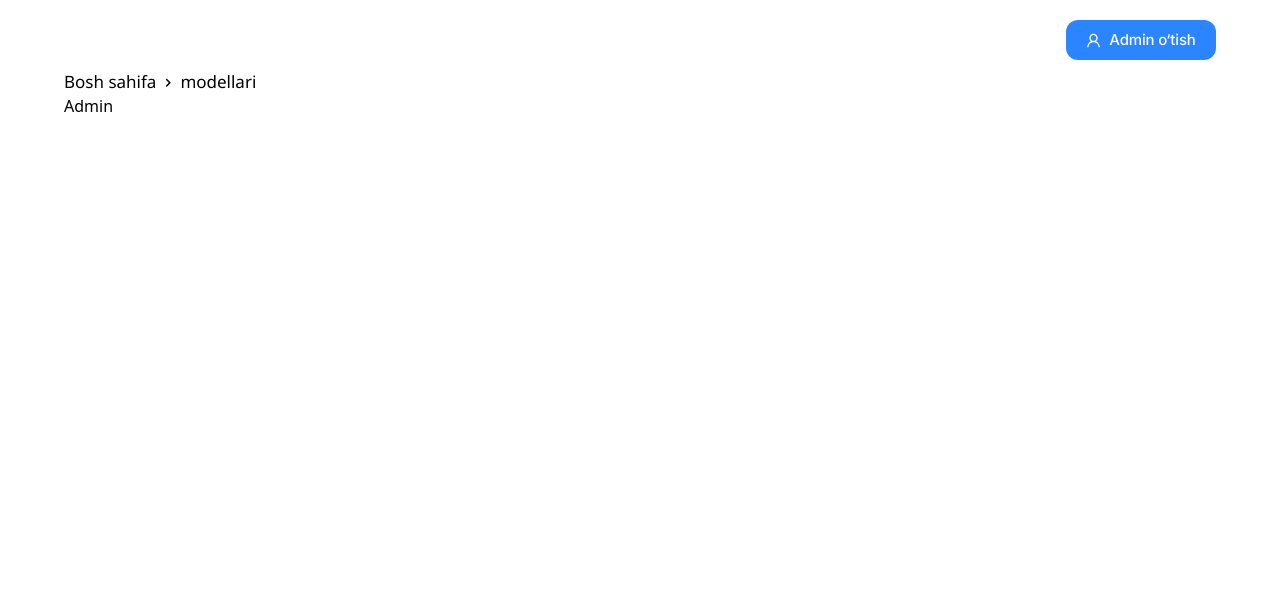
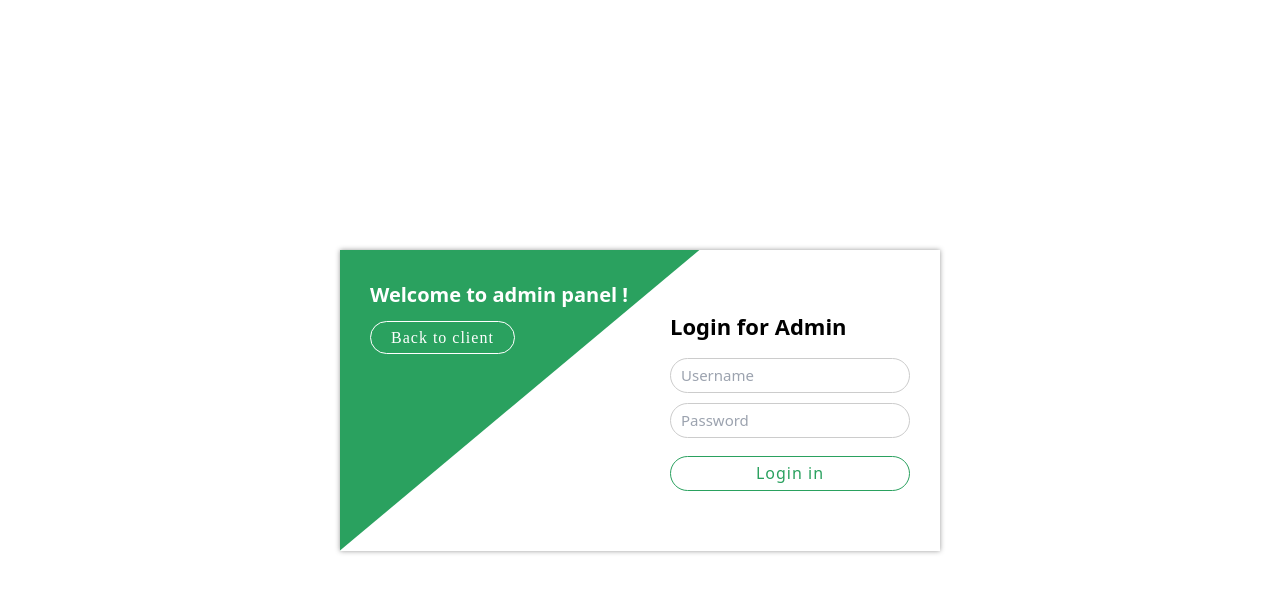
Before and after one commit to Ilg0rbek/avtosalon-frontend, a React (Create React App) app: page /admin in a window 1280 px wide. Shown: the top 592 px of the page. Built offline with nearby package versions, Linux system fonts and the light colour scheme.

Commit message:
admin panel starting...

```diff
--- a/src/App.tsx
+++ b/src/App.tsx
@@ -1,6 +1,6 @@
 import React from "react";
 import "./App.css";
-import Home from "./components/home";
+import Home from "./components/Home";
 
 function App() {
   return (
--- /dev/null
+++ b/src/admin/admin.css
@@ -0,0 +1,171 @@
+  button,
+  input,
+  select,
+  textarea {
+      font: inherit;
+  }
+
+a {
+      color: inherit;
+  }
+.profile {
+      display: flex;
+      align-items: center;
+      flex-direction: column;
+      padding: 3rem;
+      width: 90%;
+      max-width: 300px;
+      background-color: #1b2028;
+      border-radius: 16px;
+      position: relative;
+      border: 3px solid transparent;
+      background-clip: padding-box;
+      text-align: center;
+      color: #f1f3f3;
+      background-image: linear-gradient(135deg, rgba(117, 46, 123, 0.35), rgba9115, 774, 88, 0.1) (#1b2028 20%, #1b2028 100%);
+  }
+.wrapper {
+      margin: 0 auto;
+      width: 100%;
+      max-width: 1140px;
+      min-height: 100vh;
+      display: flex;
+      align-items: center;
+      justify-content: center;
+      flex-direction: column;
+  }
+
+  .container {
+      position: relative;
+      width: 100%;
+      max-width: 600px;
+      height: auto;
+      display: flex;
+      background: #ffffff;
+      box-shadow: 0 0 5px #999999;
+  }
+
+  .login .col-left,
+  .login .col-right {
+      padding: 30px;
+      display: flex;
+  }
+
+  .login .col-left {
+      width: 60%;
+      clip-path: polygon(0 0, 0% 100%, 100% 0);
+      background: #2aa15f;
+  }
+
+  .login .col-right {
+      padding: 60px 30px;
+      width: 50%;
+      margin-left: -10%;
+  }
+
+  .login .login-text {
+      position: relative;
+      width: 100%;
+      color: #ffffff;
+  }
+
+  .login .login-text h2 {
+      margin: 0 0 15px 0;
+      font-size: 20px;
+      font-weight: 700;
+  }
+
+  .login .login-text p {
+      margin: 0 0 20px 0;
+      font-size: 16px;
+      font-weight: 500;
+      line-height: 22px;
+  }
+
+  .login .login-text .btn {
+      display: inline block;
+      font-family: poppins;
+      font-size: 16px;
+      padding: 7px 20px;
+      letter-spacing: 1px;
+      text-decoration: none;
+      border-radius: 30px;
+      color: #ffffff;
+      outline: none;
+      border: 1px solid #ffffff;
+      box-shadow: inset 0 0 0 0 #ffffff;
+      transition: .3s;
+  }
+
+  .login .login-text .btn:hover {
+      color: #2aa15f;
+      box-shadow: inset 150px 0 0 0 #ffffff;
+
+  }
+
+  .login .login-form {
+      position: relative;
+      width: 100;
+  }
+
+  .login .login-form h2 {
+      margin: 0 0 15px 0;
+      font-size: 22px;
+      font-weight: 700;
+  }
+
+  .login .login-form p {
+      margin: 0 0 10px 0;
+      text-align: left;
+      color: #666666;
+      font-size: 15px;
+  }
+.login .login-form p:last-child {
+      margin: 0;
+      padding-top: 3px;
+  }
+.login .login-form p a {
+      color: #2aa15f;
+      font-size: 14px;
+      text-decoration: none;
+  }
+
+  .login .login-form label span {
+      color: #ff574e;
+      padding-left: 2px;
+  }
+
+  .login .login-form input {
+      display: block;
+      width: 100%;
+      height: 35px;
+      padding: 0 10px;
+      outline: none;
+      border: 1px solid #cccccc;
+      border-radius: 30px;
+  }
+
+  .login .login-form input:focus {
+      border-color: #ff574e;
+  }
+
+  .login .login-form button,
+  .login .login-form [type=submit] {
+      display: inline-block;
+      width: 100%;
+      margin-top: 5px;
+      color: #2aa15f;
+      font-size: 16px;
+      letter-spacing: 1px;
+      cursor: pointer;
+      background: transparent;
+      border: 1px solid #2aa15f;
+      border-radius: 30px;
+      box-shadow: inset 0 0 0 0 #2aa15f;
+      transition: .3s;
+  }
+
+  .login .login-form [type=submit]:hover {
+      color: #ffffff;
+      box-shadow: inset 150px 0 0 0 #2aa15f;
+  }
--- a/src/admin/index.tsx
+++ b/src/admin/index.tsx
@@ -1,9 +1,39 @@
-import React from 'react'
+import { Link } from "react-router-dom";
+import "./admin.css";
 
 const Admin = () => {
   return (
-    <div>Admin</div>
-  )
-}
+    <div>
+      <div className="wrapper login">
+        <div className="container">
+          <div className="col-left">
+            <div className="login-text">
+              <h2>Welcome to admin panel !</h2>
+              <Link to="/" className="btn">
+                Back to client
+              </Link>
+            </div>
+          </div>
+          <div className="col-right">
+            <div className="login-form">
+              <h2>Login for Admin</h2>
+              <form action="">
+                <p>
+                  <input type="text" placeholder="Username" required />
+                </p>
+                <p>
+                  <input type="password" placeholder="Password" required />
+                </p>
+                <p>
+                  <input type="submit" value="Login in" id="btn1" />
+                </p>
+              </form>
+            </div>
+          </div>
+        </div>
+      </div>
+    </div>
+  );
+};
 
-export default Admin
+export default Admin;
--- a/src/components/Home/index.tsx
+++ b/src/components/Home/index.tsx
@@ -1,20 +1,22 @@
 import { HomeContainer } from "./home.styles";
 import Categoryes from "../categoryes";
-import { Route, Routes } from "react-router-dom";
-import Navbar from "./navbar";
-import Models from "../modelcars";
+import { Route, Routes, useLocation } from "react-router-dom";
+import Navbar from "./Navbar";
 import Capabilities from "../capabilities";
 import Admin from "../../admin";
+import Models from "../modelCars";
 
 const Home = () => {
+  const { pathname } = useLocation();
+
   return (
     <HomeContainer>
-      <Navbar />
+      {pathname !== "/admin" && <Navbar />}
       <Routes>
         <Route path={"/"} element={<Categoryes />} />
-        <Route path={"/cars"} element={<Models/>} />
-        <Route path={"/capabilities"} element={<Capabilities/>} />
-        <Route path={"/admin"} element={<Admin/>} />
+        <Route path={"/cars"} element={<Models />} />
+        <Route path={"/capabilities"} element={<Capabilities />} />
+        <Route path={"/admin"} element={<Admin />} />
       </Routes>
     </HomeContainer>
   );
--- a/src/components/capabilities/360views.tsx
+++ b/src/components/capabilities/360views.tsx
@@ -2,7 +2,7 @@ import { ReactImageTurntable } from "react-image-turntable";
 
 const views360 = () => {
   const images = [
-    "https://static2.zerolight.com/web/df3a45687480167bb4451d79c02f67bd/img/2d-explorer/bmw/P0C1G__S022B__FX3A9/P0C1G__S022B__FX3A9__Spin_29.jpg?v=1",
+    "https://static2.zerolight.com/web/df3a45687480167bb4451d79c02f67bd/img/2d-explorer/bmw/P0C1G__S022B__FX3A9/P0C1G__S022B__FX3A9__Spin_01.jpg?v=1",
     "https://static2.zerolight.com/web/df3a45687480167bb4451d79c02f67bd/img/2d-explorer/bmw/P0C1G__S022B__FX3A9/P0C1G__S022B__FX3A9__Spin_02.jpg?v=1",
     "https://static2.zerolight.com/web/df3a45687480167bb4451d79c02f67bd/img/2d-explorer/bmw/P0C1G__S022B__FX3A9/P0C1G__S022B__FX3A9__Spin_03.jpg?v=1",
     "https://static2.zerolight.com/web/df3a45687480167bb4451d79c02f67bd/img/2d-explorer/bmw/P0C1G__S022B__FX3A9/P0C1G__S022B__FX3A9__Spin_04.jpg?v=1",
--- a/tsconfig.json
+++ b/tsconfig.json
@@ -11,7 +11,7 @@
     "esModuleInterop": true,
     "allowSyntheticDefaultImports": true,
     "strict": true,
-    "forceConsistentCasingInFileNames": true,
+    "forceConsistentCasingInFileNames": false,
     "noFallthroughCasesInSwitch": true,
     "module": "esnext",
     "moduleResolution": "node",
```
Also changed, not shown: src/components/capabilities/yon.png (deleted).
